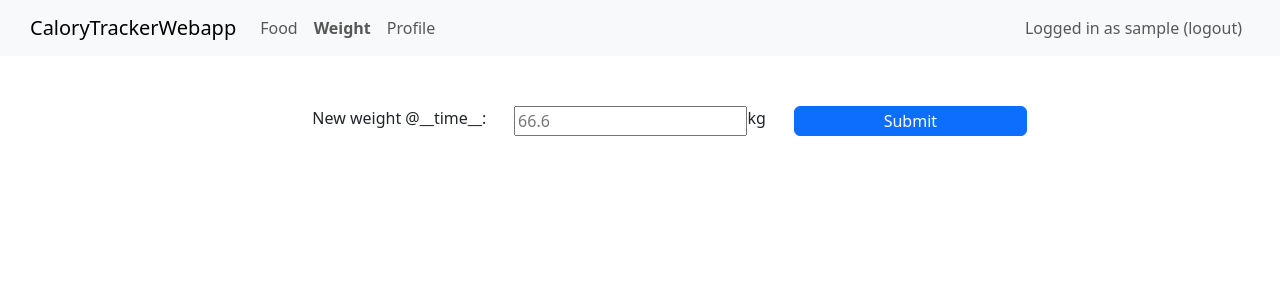
After one commit to 0LTSU0/caloryTrackerWebapp, a Flask app: template templates/weights.html in a window 1280 px wide. The commit adds this page. Shown: the top 300 px of the page. Run offline with Flask 3, Linux system fonts and the light colour scheme; the template is opened without the code that fills it: most values are stand-ins (such as "Sample title", 1, 10 or a date in 2020); some libraries are stand-ins or nearby versions.

Commit message:
fix some layout issues and WIP weight page

```diff
--- a/plotgen.py
+++ b/plotgen.py
@@ -36,7 +36,9 @@ def generate_food_record_plot(entries: dict, target=0, show=False):
         mode="lines"
     ))
 
-    fig.update_layout(barmode='stack')
+    fig.update_layout(barmode='stack',
+                      margin=dict(l=20, r=20, t=20, b=20)
+                    )
     if show:
         fig.show()
     else:
--- a/server.py
+++ b/server.py
@@ -31,13 +31,13 @@ def foods_day(date):
         daily_foods = db_access.get_entries_day(username, date, "food_records")
         daily_exercises = db_access.get_entries_day(username, date, "exercise_records")
         dailylimit, defaultburn, weightgoal = db_access.fill_settings_form(username)
-        sum_eaten = sum([float(x['calories']) for x in daily_foods])
-        sum_exercised = sum([float(x['calories']) for x in daily_exercises])
+        sum_eaten = round(sum([float(x['calories']) for x in daily_foods]), 2)
+        sum_exercised = round(sum([float(x['calories']) for x in daily_exercises]), 2)
         if (sum_eaten - sum_exercised) < dailylimit:
             text = f"You have eaten {sum_eaten}kcal and exercised {sum_exercised}kcal today. For your {dailylimit}kcal target, you have {dailylimit+sum_exercised-sum_eaten}kcal remaining."
             text_good = True
         else:
-            text = f"You have eaten {sum_eaten}kcal and exercised {sum_exercised}kcal today. For your {dailylimit}kcal target, you are {abs(dailylimit-sum_eaten+sum_exercised)}kcal over."
+            text = f"You have eaten {sum_eaten}kcal and exercised {sum_exercised}kcal today. For your {dailylimit}kcal target, you are {round(abs(dailylimit-sum_eaten+sum_exercised), 2)}kcal over."
             text_good = False
         recommendations = generate_autofill_recommendations(db_access.get_entries_all(username, "food_records"))
 
@@ -124,7 +124,6 @@ def profile_page(user):
             if not succ:
                 show_error_msg = True
                 error_msg += error
-        print("TODO save:", new_daily_target, new_daily_burn, new_weight_goal)
         return render_template("profile.html",
                                username=user,
                                daily_target=new_daily_target,
@@ -132,6 +131,20 @@ def profile_page(user):
                                weight_goal=new_weight_goal,
                                show_error_msg=show_error_msg,
                                error_msg=error_msg)
+
+
+@app.route("/weights/<user>", methods=["GET", "POST"])
+def weights_page(user):
+    ses_token = request.cookies.get("session")
+    if not ses_token:
+        return redirect("/login")
+    if not db_access.check_session_token_validity(ses_token):
+        return redirect("/login")
+    if not ses_token.split("|")[0] == user:
+        return "You can't access other people's records. Go away >:("
+    return render_template("weights.html",
+                           username=user)
+
 
 
 @app.route("/login", methods=['GET', 'POST'])
--- a/static/scripts.js
+++ b/static/scripts.js
@@ -291,6 +291,28 @@ function convertTableEpochs()
     })
 }
 
+function update_ts_on_weight_page()
+{
+    let ts_elem = $("#weighttimestamp");
+    let curr_epoch_s = Date.now() / 1000;
+    ts_elem.attr("ts", curr_epoch_s);
+    let old_text = ts_elem.text();
+    let new_text = old_text.substring(0, old_text.lastIndexOf('@') + 1);
+    let d = new Date(curr_epoch_s * 1000)
+    new_text = new_text + d.getDate().toString() + "." + d.getMonth().toString() + "." + d.getFullYear().toString() + " " + d.getHours().toString() + ":" + d.getMinutes().toString().padStart(2, '0') + ":" + d.getSeconds().toString().padStart(2, '0') + ":"
+    ts_elem.text(new_text)
+}
+
+function submitNewWeight()
+{
+    let ts = parseInt($("#weighttimestamp").attr("ts"));
+    let w = parseFloat($("#weightvalueinput").val());
+    if (!ts || !w)
+    {
+        $("#submiterror").show();
+    }
+}
+
 $( document ).ready(function() {
     if (location.href.includes("/foods/day"))
     {
@@ -304,6 +326,12 @@ $( document ).ready(function() {
         setRowNumbersToDeleteButtons("food_table_body")
         setRowNumbersToDeleteButtons("exercise_table_body")
         convertTableEpochs()
+    }
+
+    if (location.href.includes("/weights/"))
+    {
+        update_ts_on_weight_page()
+        setInterval(update_ts_on_weight_page, 1000)
     }
 
     if (location.href.endsWith("register"))
--- a/static/style.css
+++ b/static/style.css
@@ -76,3 +76,12 @@
 .autocomplete-suggestion:hover {
   background-color: #ddd;
 }
+
+.plotlygraphcontainer {
+  margin-top: 20px;
+}
+
+.weight_input_size_constraints {
+  height: 30px !important;
+  width: 90% !important;
+}
--- a/templates/profile.html
+++ b/templates/profile.html
@@ -24,7 +24,7 @@
                 <a class="nav-link" href="/foods/day">Food</a>
             </li>
             <li class="nav-item">
-                <a class="nav-link" href="/weights">Weight</a>
+                <a class="nav-link" href="/weights/{{username}}">Weight</a>
             </li>
             <li class="nav-item">
                 <a class="nav-link activetab" href="">Profile</a>
--- /dev/null
+++ b/templates/weights.html
@@ -0,0 +1,66 @@
+<!DOCTYPE html>
+<link rel="stylesheet" type="text/css" href="/static/style.css">
+<link href="https://cdn.jsdelivr.net/npm/bootstrap@5.3.3/dist/css/bootstrap.min.css" rel="stylesheet" integrity="sha384-QWTKZyjpPEjISv5WaRU9OFeRpok6YctnYmDr5pNlyT2bRjXh0JMhjY6hW+ALEwIH" crossorigin="anonymous">
+
+<script
+	src="https://code.jquery.com/jquery-3.7.1.min.js"
+	integrity="sha256-/JqT3SQfawRcv/BIHPThkBvs0OEvtFFmqPF/lYI/Cxo="
+	crossorigin="anonymous">
+</script>
+<script src="https://cdn.jsdelivr.net/npm/@popperjs/core@2.11.6/dist/umd/popper.min.js"></script>
+<script src="https://stackpath.bootstrapcdn.com/bootstrap/4.5.2/js/bootstrap.min.js"></script>
+<script src="/static/scripts.js"></script>
+
+
+<nav class="navbar navbar-expand-lg navbar-light bg-light">
+    <a class="navbar-brand padleft30">CaloryTrackerWebapp</a>
+    <button class="navbar-toggler" type="button" data-toggle="collapse" data-target="#navbarText" aria-controls="navbarText" aria-expanded="false" aria-label="Toggle navigation">
+        <span class="navbar-toggler-icon"></span>
+    </button>
+
+    <div class="collapse navbar-collapse" id="navbarText">
+        <ul class="navbar-nav me-auto">
+            <li class="nav-item">
+                <a class="nav-link" href="/foods/day">Food</a>
+            </li>
+            <li class="nav-item">
+                <a class="nav-link activetab" href="">Weight</a>
+            </li>
+            <li class="nav-item">
+                <a class="nav-link" href="/profile/{{username}}">Profile</a>
+            </li>
+        </ul>
+        <!-- Apply ml-auto to push the text to the right -->
+        <ul class="navbar-nav ms-auto">
+            <li class="nav-item active padright30">
+                <a class="nav-link" href="/logout">Logged in as {{username}} (logout)</a>
+            </li>
+        </ul>
+    </div>
+</nav>
+
+<body>
+    <script>0</script> <!--workaround for unstyled flash in firefox https://stackoverflow.com/a/57888310-->
+    <div class="container d-flex flex-column justify-content-center align-items-center" style="margin-top: 20px;">
+        <div class="row w-100" style="max-width: 850px;">
+            <div class="col-4 d-flex justify-content-end" style="margin-top: 30px;">
+                <a id="weighttimestamp">New weight @__time__:</a>
+            </div>
+            <div class="col-4 d-flex justify-content-center" style="margin-top: 30px;">
+                <input type="number" id="weightvalueinput" class="weight_input_size_constraints" placeholder="66.6"/><a>kg</a>
+            </div>
+            <div class="col-4 justify-content-start" style="margin-top: 30px;">
+                <button class="btn btn-primary weight_input_size_constraints" style="line-height: 0px;" onclick="submitNewWeight()">Submit</button>
+            </div>
+            <div style="display: none;" id="submiterror">
+                <div class="col-12 d-flex justify-content-center" style="margin-top: 10px;">
+                    <a class="negative_text">Submit failed :( Please check that weght is valid float.</a>
+                </div>
+            </div>
+
+
+
+        </div>
+        <!--div id="plotlygraph" class="plotlygraphcontainer">{{plotlyhtml | safe}}</div-->
+    </div>
+</body>
```
Also changed, not shown: templates/foods.html (+3 -6 lines).
